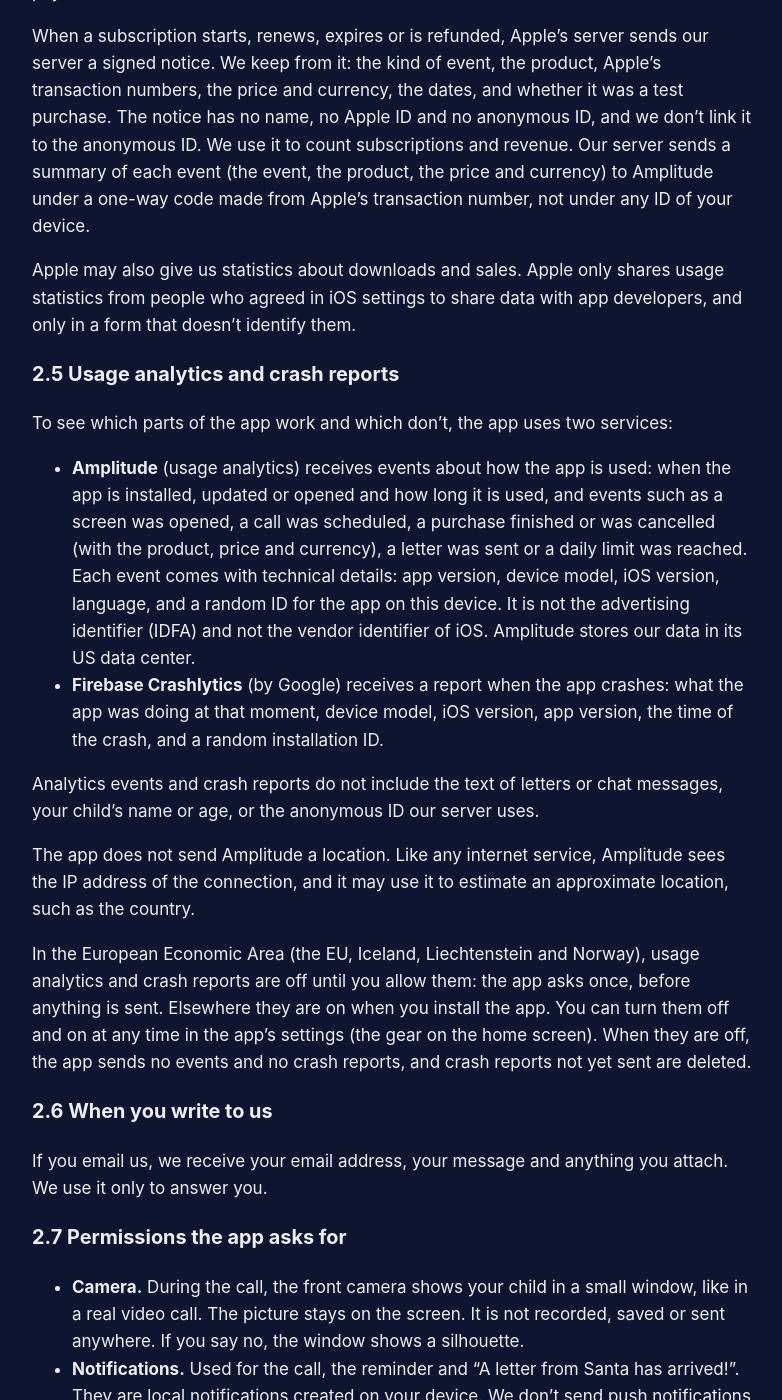
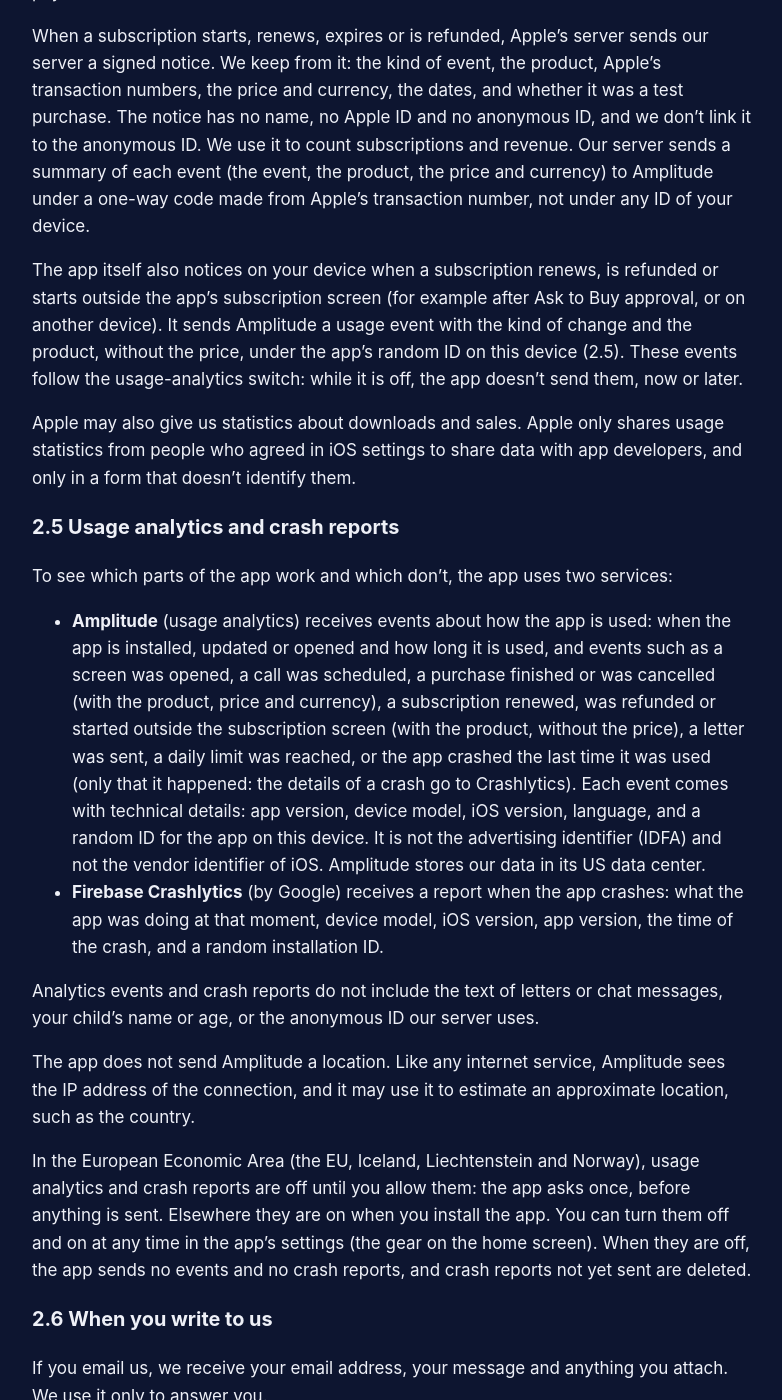
Before and after one commit to santacall/santacall.github.io, a Jekyll site: the page built from privacy.md, in a window 1280 px wide and 1400 px high, scrolled down 2979 px. Shown: the whole window, without its empty margins (248-1030 px from the left). Built offline with Jekyll 4.4.1, drawn with Linux system fonts in a browser that asks for light colours.

Commit message:
Privacy 2.4 and 2.5: subscription changes and crashes seen by the app (2.0.1)
The app 2.0.1 adds two usage events: subscription_changed (renewed,
refunded or started outside the subscription screen; product, no price)
and app_crashed (sent at the launch after a crash). Both follow the
usage-analytics switch. Section 2.4 said subscription events reach
Amplitude only from the server, under a code from Apple's transaction
number; the app's own event goes under its random ID on the device.

Publish on the day 2.0.1 goes out and change the effective date then.

```diff
--- a/privacy.md
+++ b/privacy.md
@@ -84,13 +84,15 @@ Premium subscriptions are sold and charged by Apple through the App Store. We do
 
 When a subscription starts, renews, expires or is refunded, Apple's server sends our server a signed notice. We keep from it: the kind of event, the product, Apple's transaction numbers, the price and currency, the dates, and whether it was a test purchase. The notice has no name, no Apple ID and no anonymous ID, and we don't link it to the anonymous ID. We use it to count subscriptions and revenue. Our server sends a summary of each event (the event, the product, the price and currency) to Amplitude under a one-way code made from Apple's transaction number, not under any ID of your device.
 
+The app itself also notices on your device when a subscription renews, is refunded or starts outside the app's subscription screen (for example after Ask to Buy approval, or on another device). It sends Amplitude a usage event with the kind of change and the product, without the price, under the app's random ID on this device (2.5). These events follow the usage-analytics switch: while it is off, the app doesn't send them, now or later.
+
 Apple may also give us statistics about downloads and sales. Apple only shares usage statistics from people who agreed in iOS settings to share data with app developers, and only in a form that doesn't identify them.
 
 ### 2.5 Usage analytics and crash reports
 
 To see which parts of the app work and which don't, the app uses two services:
 
-- **Amplitude** (usage analytics) receives events about how the app is used: when the app is installed, updated or opened and how long it is used, and events such as a screen was opened, a call was scheduled, a purchase finished or was cancelled (with the product, price and currency), a letter was sent or a daily limit was reached. Each event comes with technical details: app version, device model, iOS version, language, and a random ID for the app on this device. It is not the advertising identifier (IDFA) and not the vendor identifier of iOS. Amplitude stores our data in its US data center.
+- **Amplitude** (usage analytics) receives events about how the app is used: when the app is installed, updated or opened and how long it is used, and events such as a screen was opened, a call was scheduled, a purchase finished or was cancelled (with the product, price and currency), a subscription renewed, was refunded or started outside the subscription screen (with the product, without the price), a letter was sent, a daily limit was reached, or the app crashed the last time it was used (only that it happened: the details of a crash go to Crashlytics). Each event comes with technical details: app version, device model, iOS version, language, and a random ID for the app on this device. It is not the advertising identifier (IDFA) and not the vendor identifier of iOS. Amplitude stores our data in its US data center.
 - **Firebase Crashlytics** (by Google) receives a report when the app crashes: what the app was doing at that moment, device model, iOS version, app version, the time of the crash, and a random installation ID.
 
 Analytics events and crash reports do not include the text of letters or chat messages, your child's name or age, or the anonymous ID our server uses.
```
